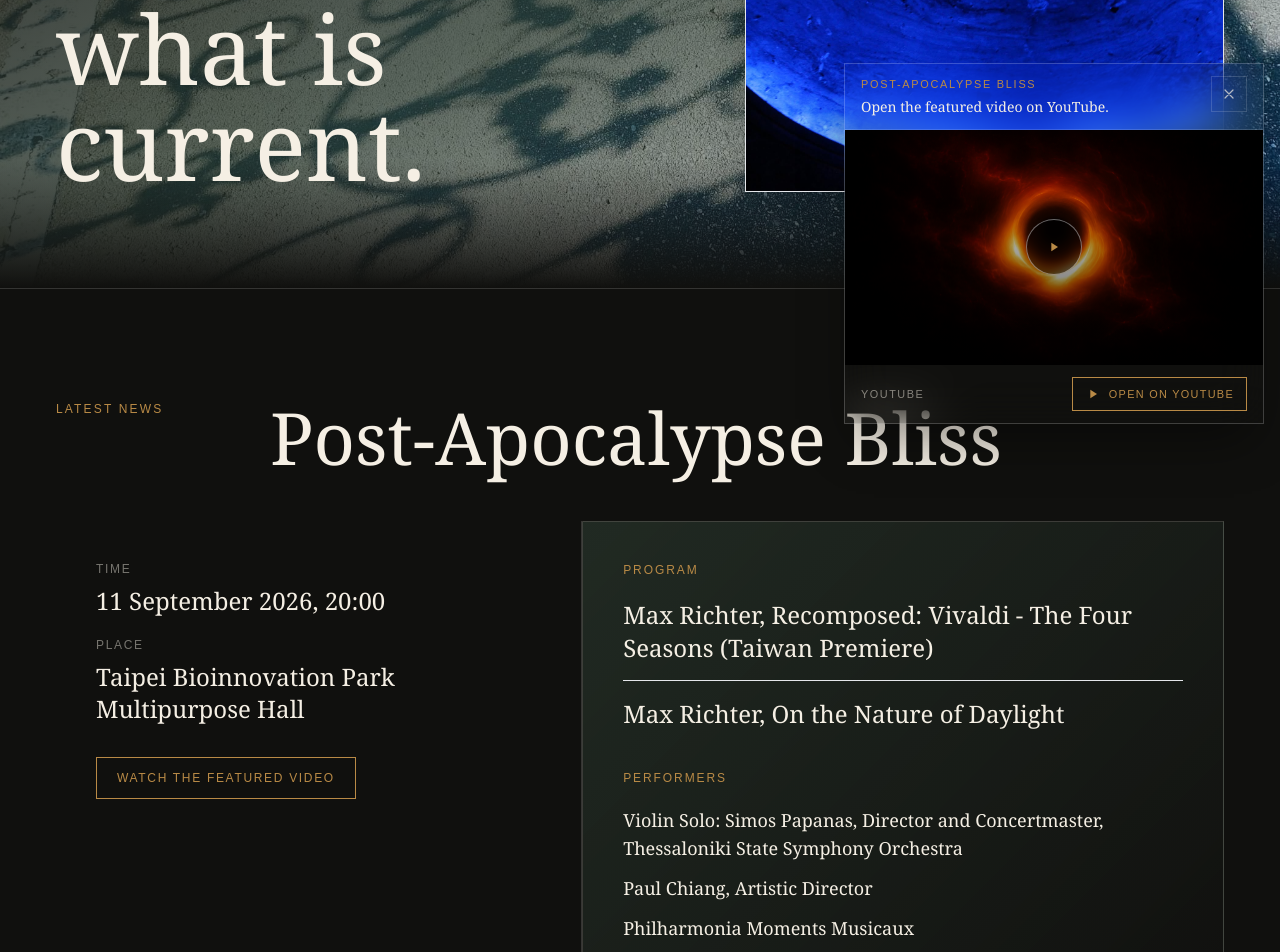
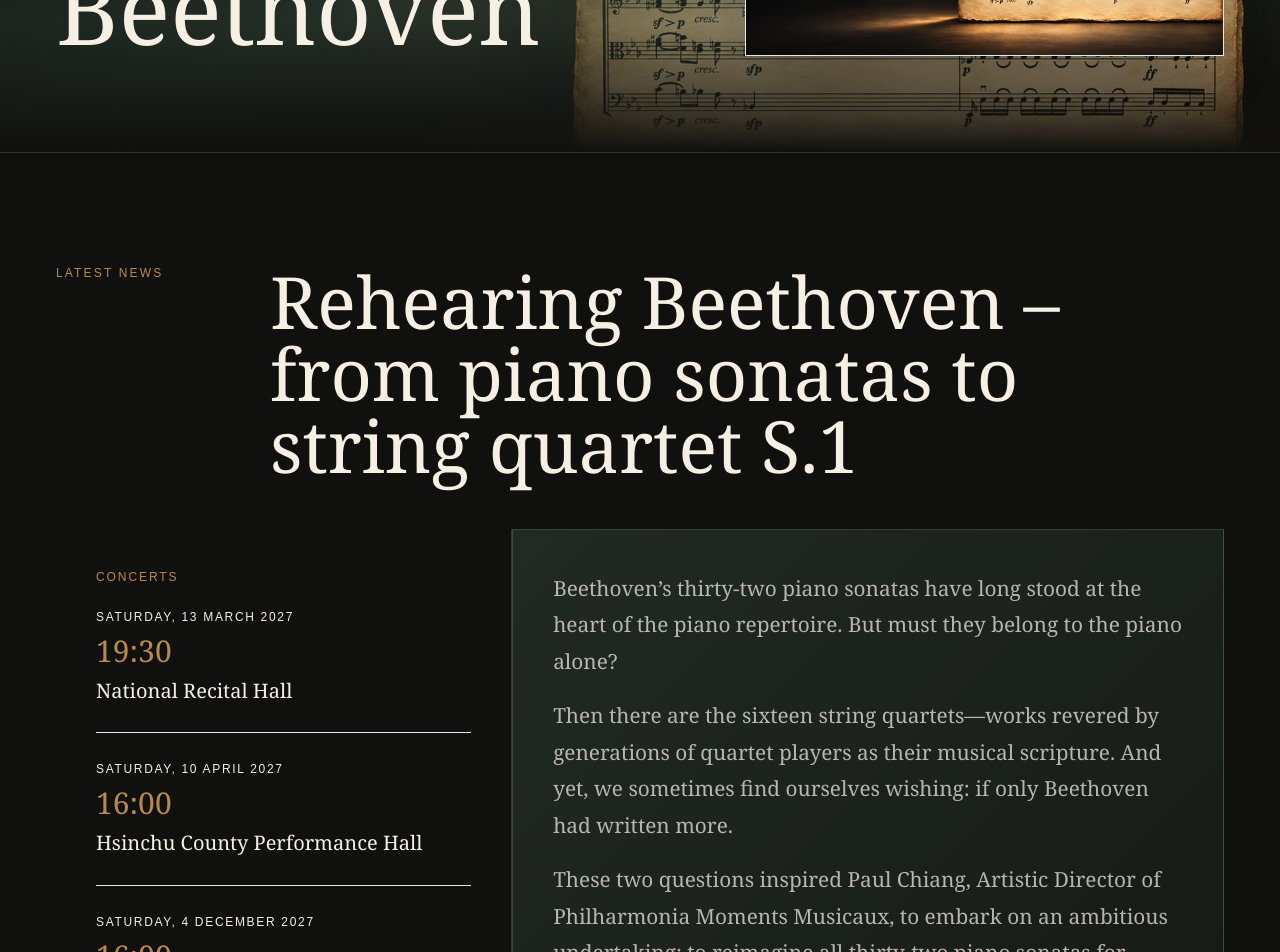
Before and after one commit to pmmtaiwan/pmm-website, a Next.js app: page /journal in a window 1280 px wide. Shown: the part 360-1312 px from the top of the page. Built offline with nearby package versions, Linux system fonts and the light colour scheme.

Commit message:
Feature Rehearing Beethoven in latest news
Move Post-Apocalypse Bliss to the 2026 Archive and publish the bilingual Rehearing Beethoven announcement with the new manuscript artwork.

```diff
--- a/app/journal/page.tsx
+++ b/app/journal/page.tsx
@@ -1,10 +1,8 @@
 import type { Metadata } from "next";
 import { LatestNewsFeature } from "@/components/LatestNewsFeature";
-import { LatestNewsVideoFloat } from "@/components/LatestNewsVideoFloat";
 import { PageScene } from "@/components/PageScene";
 import { Section } from "@/components/Section";
 import { latestNewsFeatureByLocale } from "@/content/latestNews";
-import { latestNewsVideoByLocale } from "@/content/latestNewsVideo";
 import { pageMetadata } from "@/lib/metadata";
 
 export const metadata: Metadata = pageMetadata(
@@ -13,20 +11,21 @@ export const metadata: Metadata = pageMetadata(
 );
 
 export default function JournalPage() {
+  const feature = latestNewsFeatureByLocale.en;
+
   return (
     <>
       <PageScene
         eyebrow="Latest News"
-        title="A quiet surface for what is current."
-        image="/images/page-themes/latest-news-shadow-abstract.jpg"
-        imageAlt="Abstract shadows cast across pavement."
-        previewImage="/images/page-themes/latest-news-daylight-blue.jpg"
-        previewImageAlt="Blue light reflected across a curved stage surface."
+        title="Rehearing Beethoven"
+        image="/images/page-themes/rehearing-beethoven-pathetique.webp"
+        imageAlt="The opening page of Beethoven's Pathétique Sonata reimagined as an aged manuscript for string quartet."
+        previewImage="/images/page-themes/rehearing-beethoven-pathetique.webp"
+        previewImageAlt="Beethoven's Pathétique Sonata arranged for string quartet on an illuminated aged manuscript."
         tone="quiet"
       />
-      <LatestNewsVideoFloat config={latestNewsVideoByLocale.en} locale="en" />
-      <Section eyebrow="Latest News" title="Post-Apocalypse Bliss">
-        <LatestNewsFeature feature={latestNewsFeatureByLocale.en} />
+      <Section eyebrow="Latest News" title={feature.title}>
+        <LatestNewsFeature feature={feature} />
       </Section>
     </>
   );
--- a/app/zh/journal/page.tsx
+++ b/app/zh/journal/page.tsx
@@ -1,10 +1,8 @@
 import type { Metadata } from "next";
 import { LatestNewsFeature } from "@/components/LatestNewsFeature";
-import { LatestNewsVideoFloat } from "@/components/LatestNewsVideoFloat";
 import { PageScene } from "@/components/PageScene";
 import { Section } from "@/components/Section";
 import { latestNewsFeatureByLocale } from "@/content/latestNews";
-import { latestNewsVideoByLocale } from "@/content/latestNewsVideo";
 
 export const metadata: Metadata = {
   title: "最新消息 | 樂興之時",
@@ -19,20 +17,21 @@ export const metadata: Metadata = {
 };
 
 export default function ChineseJournalPage() {
+  const feature = latestNewsFeatureByLocale.zh;
+
   return (
     <>
       <PageScene
         eyebrow="最新消息"
-        title="Max Richter在台灣!!!?"
-        image="/images/page-themes/latest-news-shadow-abstract.jpg"
-        imageAlt="地面上抽象的光影。"
-        previewImage="/images/page-themes/latest-news-daylight-blue.jpg"
-        previewImageAlt="藍色光影映照在弧形舞台表面。"
+        title="重聽貝多芬"
+        image="/images/page-themes/rehearing-beethoven-pathetique.webp"
+        imageAlt="以古老手稿質感重新呈現的貝多芬《悲愴》奏鳴曲弦樂四重奏首頁。"
+        previewImage="/images/page-themes/rehearing-beethoven-pathetique.webp"
+        previewImageAlt="聚光燈下、以羊皮紙質感呈現的貝多芬《悲愴》奏鳴曲弦樂四重奏樂譜。"
         tone="quiet"
       />
-      <LatestNewsVideoFloat config={latestNewsVideoByLocale.zh} locale="zh" />
-      <Section eyebrow="最新消息" title="末日後 狂喜">
-        <LatestNewsFeature feature={latestNewsFeatureByLocale.zh} />
+      <Section eyebrow="最新消息" title={feature.title}>
+        <LatestNewsFeature feature={feature} />
       </Section>
     </>
   );
--- a/components/LatestNewsFeature.tsx
+++ b/components/LatestNewsFeature.tsx
@@ -2,54 +2,32 @@ import type { LatestNewsFeature as LatestNewsFeatureContent } from "@/content/la
 
 export function LatestNewsFeature({ feature }: { feature: LatestNewsFeatureContent }) {
   return (
-    <article className="grid gap-px bg-white/15 lg:grid-cols-[0.9fr_1.1fr]">
+    <article className="grid gap-px bg-white/15 lg:grid-cols-[0.78fr_1.22fr]">
       <div className="bg-charcoal p-7 md:p-10">
-        <dl className="grid gap-5 text-ink/76">
-          <div>
-            <dt className="font-sans text-xs uppercase tracking-[0.14em] text-ink/45">
-              {feature.timeLabel}
-            </dt>
-            <dd className="mt-2 text-2xl">{feature.time}</dd>
-          </div>
-          <div>
-            <dt className="font-sans text-xs uppercase tracking-[0.14em] text-ink/45">
-              {feature.placeLabel}
-            </dt>
-            <dd className="mt-2 text-2xl">{feature.place}</dd>
-          </div>
-        </dl>
-        <a
-          href={feature.youtubeUrl}
-          target="_blank"
-          rel="noreferrer"
-          className="mt-8 inline-flex border border-brass px-5 py-3 font-sans text-xs uppercase tracking-[0.14em] text-brass transition-colors hover:bg-brass hover:text-charcoal"
-        >
-          {feature.videoLabel}
-        </a>
+        <p className="font-sans text-xs uppercase tracking-[0.16em] text-brass">
+          {feature.scheduleLabel}
+        </p>
+        <ol className="mt-6 grid gap-7">
+          {feature.events.map((event) => (
+            <li
+              key={`${event.date}-${event.time}`}
+              className="border-b border-white/12 pb-7 last:border-b-0 last:pb-0"
+            >
+              <p className="font-sans text-xs uppercase tracking-[0.14em] text-ink/48">
+                {event.date}
+              </p>
+              <p className="mt-2 text-3xl text-brass">{event.time}</p>
+              <p className="mt-2 text-xl leading-snug text-ink/78">{event.place}</p>
+            </li>
+          ))}
+        </ol>
       </div>
       <div className="placeholder-field p-7 md:p-10">
-        <section>
-          <p className="font-sans text-xs uppercase tracking-[0.16em] text-brass">
-            {feature.programLabel}
-          </p>
-          <ul className="mt-5 grid gap-4 text-2xl leading-snug text-ink/82">
-            {feature.program.map((item) => (
-              <li key={item} className="border-b border-white/12 pb-4 last:border-b-0 last:pb-0">
-                {item}
-              </li>
-            ))}
-          </ul>
-        </section>
-        <section className="mt-10">
-          <p className="font-sans text-xs uppercase tracking-[0.16em] text-brass">
-            {feature.performersLabel}
-          </p>
-          <ul className="mt-5 grid gap-3 text-lg leading-7 text-ink/72">
-            {feature.performers.map((item) => (
-              <li key={item}>{item}</li>
-            ))}
-          </ul>
-        </section>
+        <div className="editorial-prose">
+          {feature.body.map((paragraph) => (
+            <p key={paragraph}>{paragraph}</p>
+          ))}
+        </div>
       </div>
     </article>
   );
--- a/components/LatestNewsVideoFloat.tsx
+++ /dev/null
@@ -1,105 +0,0 @@
-"use client";
-
-import Image from "next/image";
-import { useState } from "react";
-import type { LatestNewsVideoConfig } from "@/content/latestNewsVideo";
-
-type LatestNewsVideoFloatProps = {
-  config: LatestNewsVideoConfig;
-  locale: "en" | "zh";
-};
-
-function CloseIcon() {
-  return (
-    <svg aria-hidden="true" viewBox="0 0 24 24" className="h-4 w-4" fill="none">
-      <path
-        d="m6 6 12 12M18 6 6 18"
-        stroke="currentColor"
-        strokeLinecap="round"
-        strokeWidth="1.8"
-      />
-    </svg>
-  );
-}
-
-function PlayIcon() {
-  return (
-    <svg aria-hidden="true" viewBox="0 0 24 24" className="h-4 w-4" fill="currentColor">
-      <path d="M8 5.5v13l10-6.5-10-6.5Z" />
-    </svg>
-  );
-}
-
-export function LatestNewsVideoFloat({ config, locale }: LatestNewsVideoFloatProps) {
-  const [open, setOpen] = useState(true);
-
-  if (!config.enabled || !config.youtubeUrl || !open) return null;
-
-  const labels =
-    locale === "zh"
-      ? {
-          close: "關閉影片視窗",
-          open: "在 YouTube 開啟",
-          image: "最新消息焦點影片海報"
-        }
-      : {
-          close: "Close video window",
-          open: "Open on YouTube",
-          image: "Latest News featured video poster"
-        };
-
-  return (
-    <aside className="fixed bottom-4 right-4 z-40 w-[calc(100vw-2rem)] max-w-[420px] overflow-hidden border border-white/20 bg-charcoal/94 shadow-2xl shadow-black/45 backdrop-blur-xl">
-      <div className="flex items-start justify-between gap-4 border-b border-white/15 px-4 py-3">
-        <div>
-          <p className="font-sans text-[0.68rem] uppercase tracking-[0.16em] text-brass">
-            {config.title}
-          </p>
-          {config.caption ? (
-            <p className="mt-1 text-sm leading-5 text-ink/68">{config.caption}</p>
-          ) : null}
-        </div>
-        <button
-          type="button"
-          aria-label={labels.close}
-          className="grid h-9 w-9 shrink-0 place-items-center border border-white/15 text-ink/70 transition-colors hover:border-brass hover:text-ink"
-          onClick={() => setOpen(false)}
-        >
-          <CloseIcon />
-        </button>
-      </div>
-      <a
-        href={config.youtubeUrl}
-        target="_blank"
-        rel="noreferrer"
-        className="group block"
-        aria-label={labels.open}
-      >
-        <div className="relative aspect-video bg-black">
-          <Image
-            src={config.posterImage}
-            alt={labels.image}
-            fill
-            className="object-cover transition-transform duration-500 group-hover:scale-105"
-            sizes="420px"
-          />
-          <div className="absolute inset-0 bg-gradient-to-t from-black/70 via-black/12 to-transparent" />
-          <div className="absolute inset-0 grid place-items-center">
-            <span className="grid h-14 w-14 place-items-center rounded-full border border-white/40 bg-black/45 text-brass backdrop-blur-sm transition-colors group-hover:bg-brass group-hover:text-charcoal">
-              <PlayIcon />
-            </span>
-          </div>
-        </div>
-        <div className="flex items-center justify-between gap-3 px-4 py-3">
-          <p className="font-sans text-[0.68rem] uppercase tracking-[0.14em] text-ink/50">
-            YouTube
-          </p>
-          <span className="inline-flex items-center gap-2 border border-brass px-3 py-2 font-sans text-[0.68rem] uppercase tracking-[0.12em] text-brass transition-colors group-hover:bg-brass group-hover:text-charcoal">
-            <PlayIcon />
-            {labels.open}
-          </span>
-        </div>
-      </a>
-    </aside>
-  );
-}
--- a/content/latestNews.ts
+++ b/content/latestNews.ts
@@ -1,55 +1,74 @@
 import type { Locale } from "@/lib/foundational";
+
+export type LatestNewsEvent = {
+  date: string;
+  time: string;
+  place: string;
+};
 
 export type LatestNewsFeature = {
   title: string;
-  timeLabel: string;
-  time: string;
-  placeLabel: string;
-  place: string;
-  programLabel: string;
-  program: string[];
-  performersLabel: string;
-  performers: string[];
-  videoLabel: string;
-  youtubeUrl: string;
+  scheduleLabel: string;
+  events: LatestNewsEvent[];
+  body: string[];
 };
 
 export const latestNewsFeatureByLocale: Record<Locale, LatestNewsFeature> = {
   en: {
-    title: "Post-Apocalypse Bliss",
-    timeLabel: "Time",
-    time: "11 September 2026, 20:00",
-    placeLabel: "Place",
-    place: "Taipei Bioinnovation Park Multipurpose Hall",
-    programLabel: "Program",
-    program: [
-      "Max Richter, Recomposed: Vivaldi - The Four Seasons (Taiwan Premiere)",
-      "Max Richter, On the Nature of Daylight"
+    title: "Rehearing Beethoven – from piano sonatas to string quartet S.1",
+    scheduleLabel: "Concerts",
+    events: [
+      {
+        date: "Saturday, 13 March 2027",
+        time: "19:30",
+        place: "National Recital Hall"
+      },
+      {
+        date: "Saturday, 10 April 2027",
+        time: "16:00",
+        place: "Hsinchu County Performance Hall"
+      },
+      {
+        date: "Saturday, 4 December 2027",
+        time: "16:00",
+        place: "Hsinchu County Performance Hall"
+      }
     ],
-    performersLabel: "Performers",
-    performers: [
-      "Violin Solo: Simos Papanas, Director and Concertmaster, Thessaloniki State Symphony Orchestra",
-      "Paul Chiang, Artistic Director",
-      "Philharmonia Moments Musicaux"
-    ],
-    videoLabel: "Watch the featured video",
-    youtubeUrl: "https://www.youtube.com/watch?v=B7XEOa_TX28"
+    body: [
+      "Beethoven’s thirty-two piano sonatas have long stood at the heart of the piano repertoire. But must they belong to the piano alone?",
+      "Then there are the sixteen string quartets—works revered by generations of quartet players as their musical scripture. And yet, we sometimes find ourselves wishing: if only Beethoven had written more.",
+      "These two questions inspired Paul Chiang, Artistic Director of Philharmonia Moments Musicaux, to embark on an ambitious undertaking: to reimagine all thirty-two piano sonatas for string quartet.",
+      "The aim is not simply to transfer the music from one medium to another. Rather, it is to illuminate the polyphonic thinking concealed within the piano texture, allowing these works to acquire a different form of life through the voices of the string quartet.",
+      "The Chinese title, 重聽貝多芬, turns on a deliberate ambiguity. When 重 is pronounced in the fourth tone, it evokes Beethoven’s hearing loss and the adversities that marked his life. In the second tone, it means “to hear again”—expressing both the purpose and the aspiration of this project: to listen to Beethoven anew.",
+      "This is conceived as a long-term undertaking. The works that gradually emerge from it will not be regarded merely as “arrangements.” The process of their creation, performance, and continued exploration is itself an experiment—an inquiry into Beethoven’s musical thought, and into what may be revealed when familiar music is heard again through another body of sound."
+    ]
   },
   zh: {
-    title: "末世後 狂喜",
-    timeLabel: "時間",
-    time: "2026年9月11日 20:00",
-    placeLabel: "地點",
-    place: "台北生技園區多功能廳",
-    programLabel: "演出內容",
-    program: ["麥斯・李希特《重構四季》（台灣首演）", "麥斯・李希特《關於光之本質》"],
-    performersLabel: "演出者",
-    performers: [
-      "希臘國立塞薩洛尼基交響樂團首席小提琴家 希莫帕帕納 Simos Papanas",
-      "江靖波 藝術總監",
-      "【樂興之時】"
+    title: "序章—重聽貝多芬 S.1",
+    scheduleLabel: "演出場次",
+    events: [
+      {
+        date: "2027年3月13日（六）",
+        time: "19:30",
+        place: "國家演奏廳"
+      },
+      {
+        date: "2027年4月10日（六）",
+        time: "16:00",
+        place: "新竹縣演藝廳"
+      },
+      {
+        date: "2027年12月4日（六）",
+        time: "16:00",
+        place: "新竹縣演藝廳"
+      }
     ],
-    videoLabel: "觀看焦點影片",
-    youtubeUrl: "https://www.youtube.com/watch?v=B7XEOa_TX28"
+    body: [
+      "貝多芬三十二首鋼琴奏鳴曲，向來被視為鋼琴文獻的核心。然而，它們是否只能屬於鋼琴？",
+      "而那所有的弦樂四重奏團都視為聖經般的十六首弦樂四重奏，我們有時候卻又不免思忖：要是他再多寫一些，多好？",
+      "受到上述命題啟發，樂興藝術總監江靖波決意著手進行這個宏大的計畫，將貝多芬的三十二首鋼琴奏鳴曲重新為弦樂四重奏改編。其目的並非單純移植，而是試圖以弦樂四重奏這個載體點亮隱藏於鋼琴織體中的多聲部思維，使作品以另一種聲音媒介獲得不同的生命樣態。",
+      "標題《重聽貝多芬》之「重」既唸四聲，更唸二聲，具有雙重意義。「四聲」追想貝多芬的逆境人生，「二聲」彰顯本計畫的企圖與願景。",
+      "這個長期的計畫並不將這些即將陸續降生的成品視為「改編版」，而是將過程與後續發表視作一項音樂思維的剖析與實驗。"
+    ]
   }
 };
--- a/content/latestNewsVideo.ts
+++ /dev/null
@@ -1,28 +0,0 @@
-import type { Locale } from "@/lib/foundational";
-
-export type LatestNewsVideoConfig = {
-  enabled: boolean;
-  youtubeId: string;
-  youtubeUrl: string;
-  posterImage: string;
-  title: string;
-  caption?: string;
-};
-
-export const latestNewsVideoByLocale: Record<Locale, LatestNewsVideoConfig> = {
-  en: {
-    enabled: true,
-    youtubeId: "B7XEOa_TX28",
-    youtubeUrl: "https://www.youtube.com/watch?v=B7XEOa_TX28",
-    posterImage: "/images/page-themes/post-apocalypse-bliss-video-poster.png",
-    title: "Post-Apocalypse Bliss",
-    caption: "Open the featured video on YouTube."
-  },
-  zh: {
-    enabled: true,
-    youtubeId: "B7XEOa_TX28",
-    youtubeUrl: "https://www.youtube.com/watch?v=B7XEOa_TX28",
-    posterImage: "/images/page-themes/post-apocalypse-bliss-video-poster.png",
-    title: "《末日後 狂喜》"
-  }
-};
```
Also changed, not shown: content/legacy/archive/archive-inventory.csv, public/images/page-themes/rehearing-beethoven-pathetique.webp (added).
